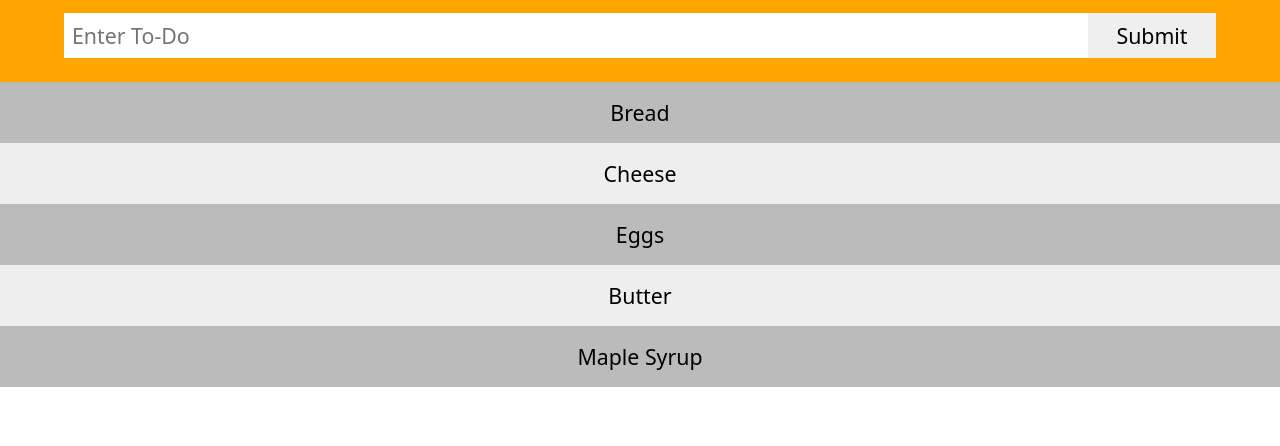
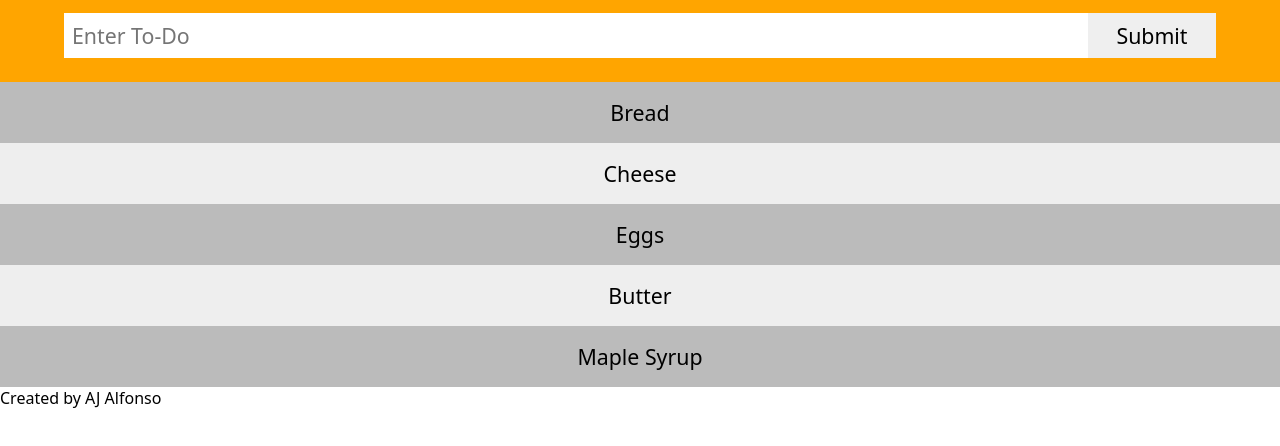
Before and after one commit to ajalfonso/todo-basic, a plain HTML site: page index.html in a window 1280 px wide. Shown: the part 70-516 px from the top of the page. Drawn offline with Linux system fonts and the light colour scheme.

Commit message:
++footer

```diff
--- a/index.html
+++ b/index.html
@@ -28,5 +28,6 @@
         <li class="todoItem">Maple Syrup</li>
       </ul>
     </div>
+    <footer>Created by AJ Alfonso</footer>
   </body>
 </html>
```
